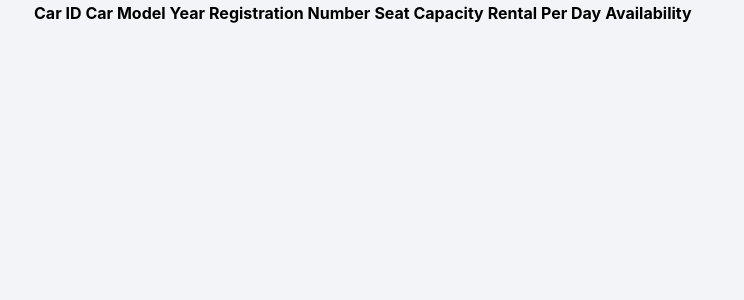
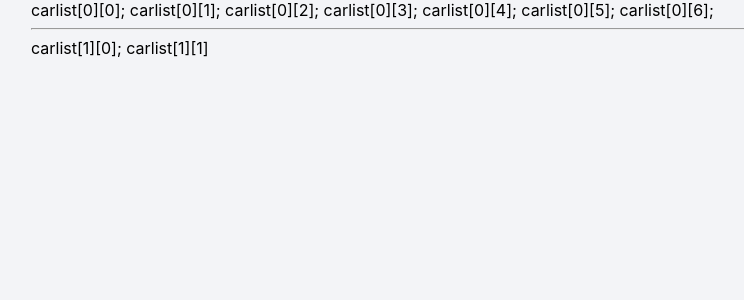
Before and after one commit to twoyoung/Car-Rental-Web-App, a Flask app: page /home/cars in a window 1280 px wide. Shown: the part 60-360 px from the top of the page, without its empty margins (109-853 px from the left). Run offline with Flask 3, Linux system fonts and the light colour scheme; a user stored in the database is signed in; data comes from the database, SQL or seed files in the repository; data that the repository does not hold is empty; some libraries are stand-ins or nearby versions.

Commit message:
Update customer_cars.html

```diff
--- a/car-rental-webapp/templates/customer_cars.html
+++ b/car-rental-webapp/templates/customer_cars.html
@@ -4,10 +4,10 @@
 
 {% block content %}
 
-<table>
-    <tr><th>Car ID</th><th>Car Model</th><th>Year</th><th>Registration Number</th><th>Seat Capacity</th><th>Rental Per Day</th><th>Availability</th></tr>
+<!-- <table> -->
+    <!-- <tr><th>Car ID</th><th>Car Model</th><th>Year</th><th>Registration Number</th><th>Seat Capacity</th><th>Rental Per Day</th><th>Availability</th></tr> -->
 
-    {% for entry in cars %}
+    <!-- {% for entry in cars %}
         <tr>
             <td>{{entry[0]}}</td>
             <td>{{entry[1]}}</td>
@@ -17,7 +17,7 @@
             <td>{{entry[5]}}</td>
             <td>{{entry[6]}}</td>
         </tr>
-    {% endfor %}
+    {% endfor %} -->
     <!-- {% for entry in cars %}
         <tr>
                 <td><a href="/home/cars/{{entry[0]}}">{{entry[0]}}</a></td>
@@ -33,8 +33,9 @@
                 {% endif %}
         </tr>
     {% endfor %} -->
-</table>
+<!-- </table> -->
 
-
-
+carlist[0][0]; carlist[0][1]; carlist[0][2]; carlist[0][3]; carlist[0][4]; carlist[0][5]; carlist[0][6];
+<hr />
+carlist[1][0]; carlist[1][1]
 {% endblock %}
```
